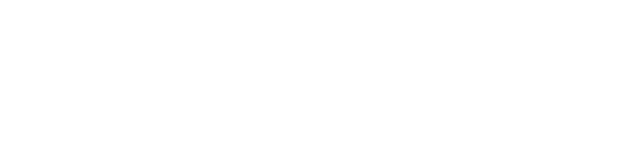
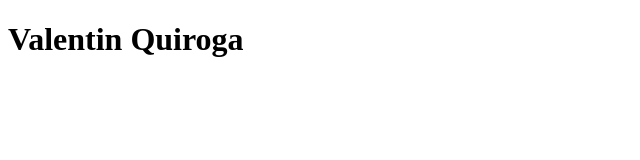
Before and after one commit to dfernandezfb/learning-git-15i, a plain HTML site: page index.html in a window 1280 px wide. Shown: the whole page, without its empty margins (0-640 px from the left). Drawn offline with Linux system fonts and the light colour scheme.

Commit message:
Agregue mi nombre

```diff
--- a/index.html
+++ b/index.html
@@ -7,6 +7,6 @@
   <title>Document</title>
 </head>
 <body>
-
+  <h1>Valentin Quiroga</h1>
 </body>
 </html>
```
